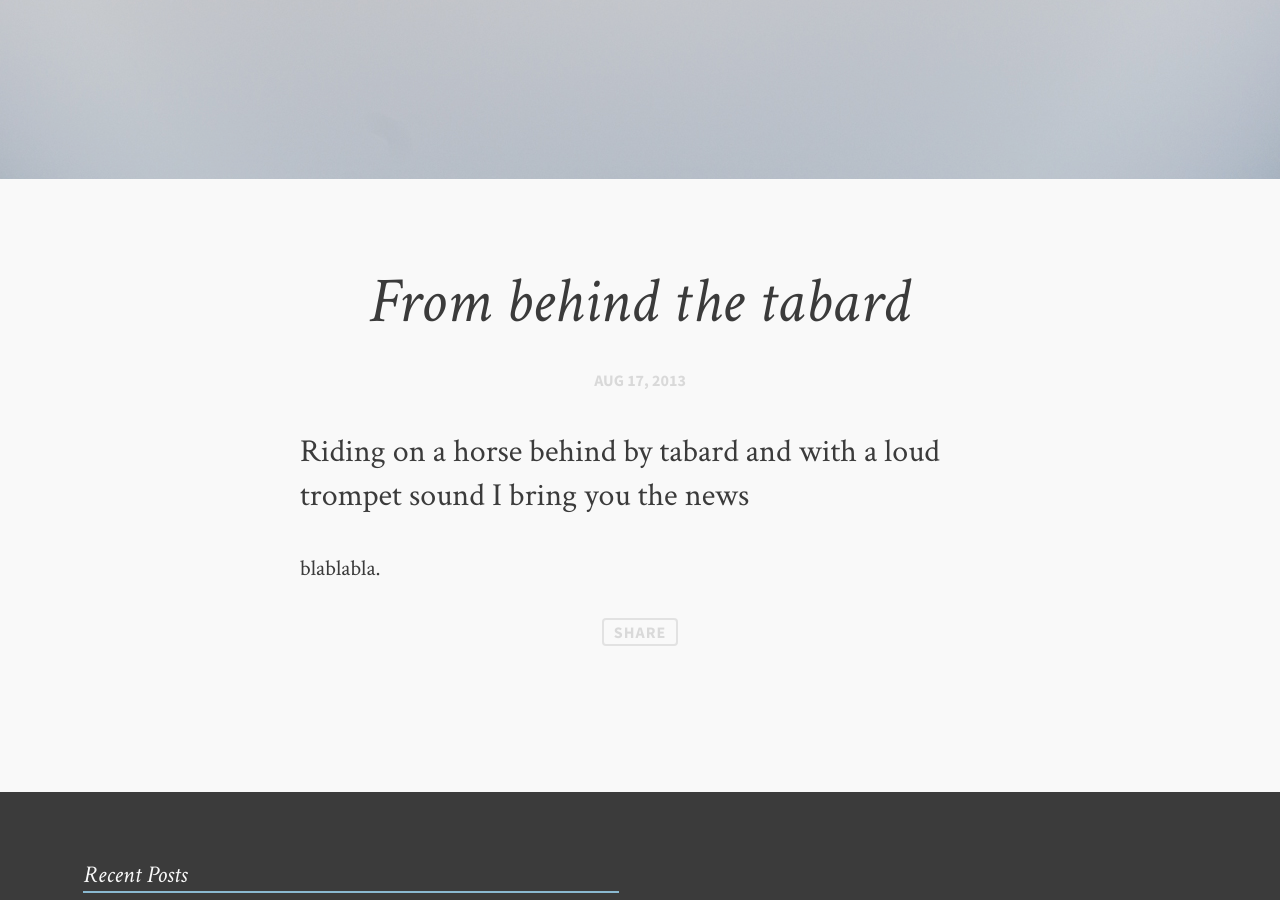
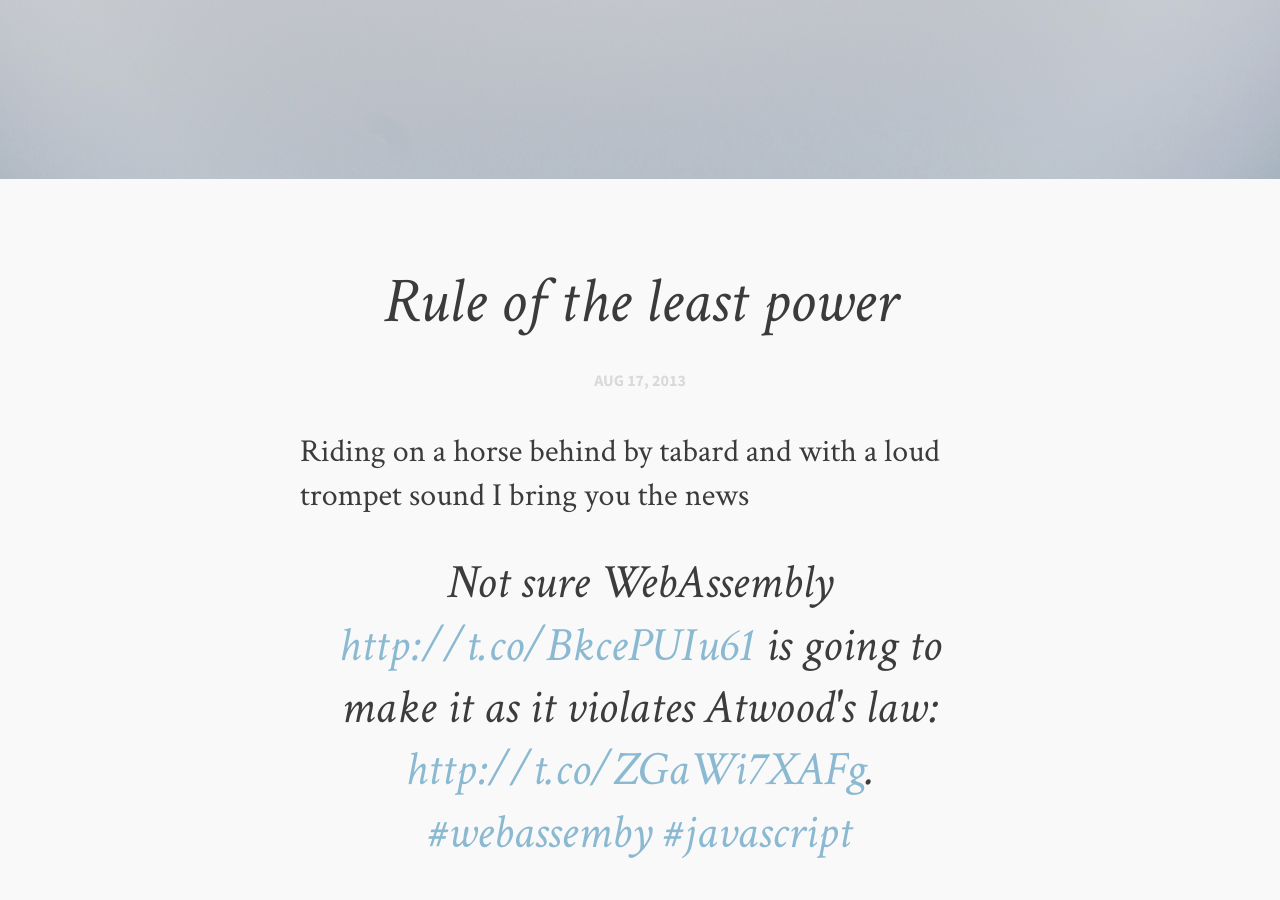
Before and after one commit to martijnplaat/martijnplaat.github.io, a Jekyll site: the page built from _posts/2013-08-17-test-post.md, in a window 1280 px wide and 900 px high, scrolled down 621 px. Built offline with Jekyll 4.4.1, drawn with Linux system fonts in a browser that asks for light colours; comment, search, counter and statistics services are not loaded; some of the changed text lies outside the part shown.

Commit message:
embed tweet test

```diff
--- a/_posts/2013-08-17-test-post.md
+++ b/_posts/2013-08-17-test-post.md
@@ -1,10 +1,14 @@
 ---
 layout: post-light-feature
-title: From behind the tabard
+title: Rule of the least power
 description: "Riding on a horse behind by tabard and with a loud trompet sound I bring you the news"
 categories: articles
 date: 2013-08-17
 image:
         feature: soft-trees.jpg
 ---
+
+<blockquote class="twitter-tweet" lang="en"><p lang="en" dir="ltr">Not sure WebAssembly <a href="http://t.co/BkcePUIu61">http://t.co/BkcePUIu61</a> is going to make it as it violates Atwood&#39;s law: <a href="http://t.co/ZGaWi7XAFg">http://t.co/ZGaWi7XAFg</a>. <a href="https://twitter.com/hashtag/webassemby?src=hash">#webassemby</a> <a href="https://twitter.com/hashtag/javascript?src=hash">#javascript</a></p>&mdash; angular.nu (@angular_nu) <a href="https://twitter.com/angular_nu/status/611855543683129345">June 19, 2015</a></blockquote>
+<script async src="//platform.twitter.com/widgets.js" charset="utf-8"></script>
+
 blablabla.
```
Also changed, not shown: about.md (+1 -1 lines).
